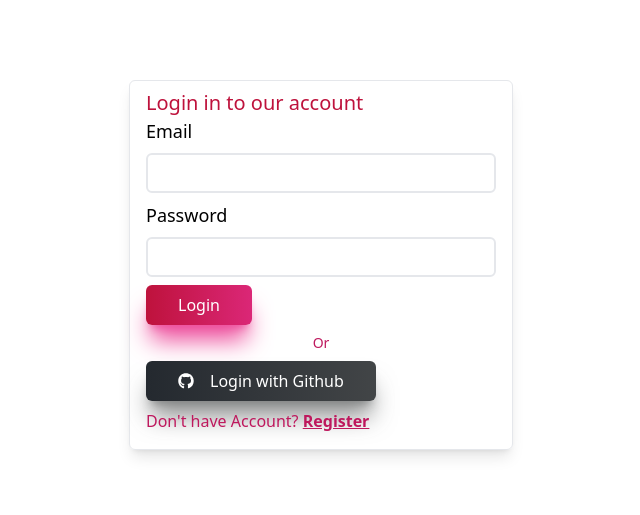
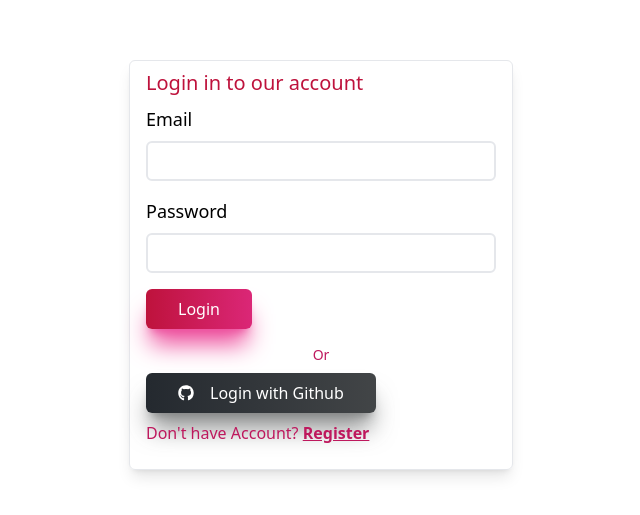
Before and after one commit to arp99/devtcha, a React (Create React App) app: page /login in a window 1280 px wide. Shown: the part 135-650 px from the top of the page, without its empty margins (319-959 px from the left). Built offline with nearby package versions, Linux system fonts and the light colour scheme.

Commit message:
Styles: Edit layer component styles

```diff
--- a/src/index.css
+++ b/src/index.css
@@ -8,7 +8,7 @@
     @apply w-96 flex flex-col justify-evenly border p-2 px-4 border-solid rounded-md shadow-lg;
   }
   .input__group {
-    @apply flex flex-col;
+    @apply flex flex-col my-2;
   }
   .input__group > input {
     @apply p-2 rounded-md outline-none border-2 border-solid my-2 tracking-widest text-sm;
@@ -17,7 +17,7 @@
     @apply text-lg;
   }
   .input__group > p{
-    @apply mt-2 text-pink-700;
+    @apply text-pink-700;
   }
   .input__group > p > a {
     @apply underline font-semibold;
```
